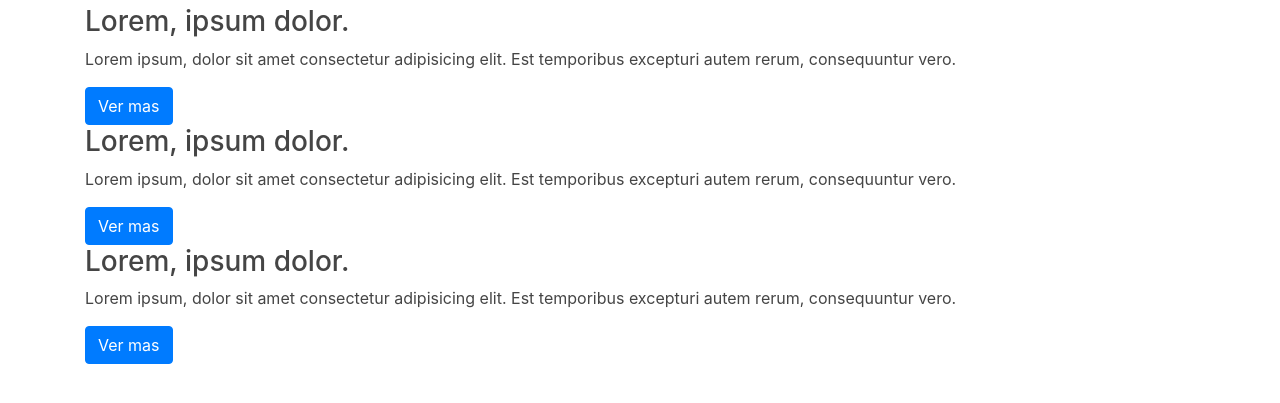
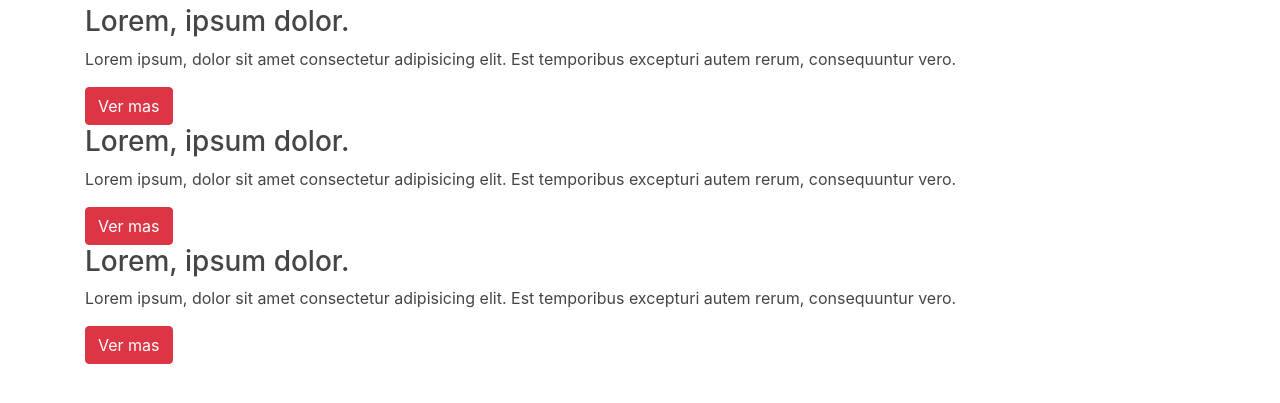
Before and after one commit to nanoacs/curso-git, a plain HTML site: page index.html in a window 1280 px wide. Shown: the part 121-524 px from the top of the page. Drawn offline with nearby package versions, Linux system fonts and the light colour scheme.

Commit message:
Botones rojos

```diff
--- a/index.html
+++ b/index.html
@@ -33,17 +33,17 @@
                          <article>
                              <h3>Lorem, ipsum dolor.</h3>
                              <p>Lorem ipsum, dolor sit amet consectetur adipisicing elit. Est temporibus excepturi autem rerum, consequuntur vero.</p>
-                            <a href="#" class="btn btn-primary">Ver mas</a>
+                            <a href="#" class="btn btn-danger">Ver mas</a>
                          </article>
                          <article>
                              <h3>Lorem, ipsum dolor.</h3>
                              <p>Lorem ipsum, dolor sit amet consectetur adipisicing elit. Est temporibus excepturi autem rerum, consequuntur vero.</p>
-                            <a href="#" class="btn btn-primary">Ver mas</a>
+                            <a href="#" class="btn btn-danger">Ver mas</a>
                          </article>
                          <article>
                              <h3>Lorem, ipsum dolor.</h3>
                              <p>Lorem ipsum, dolor sit amet consectetur adipisicing elit. Est temporibus excepturi autem rerum, consequuntur vero.</p>
-                            <a href="#" class="btn btn-primary">Ver mas</a>
+                            <a href="#" class="btn btn-danger">Ver mas</a>
                          </article>
                      </section>
                  </div>
```
